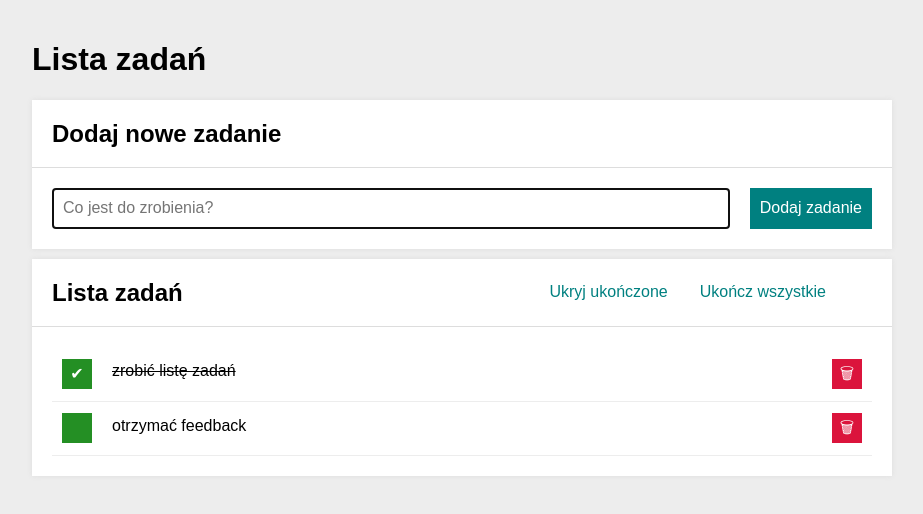
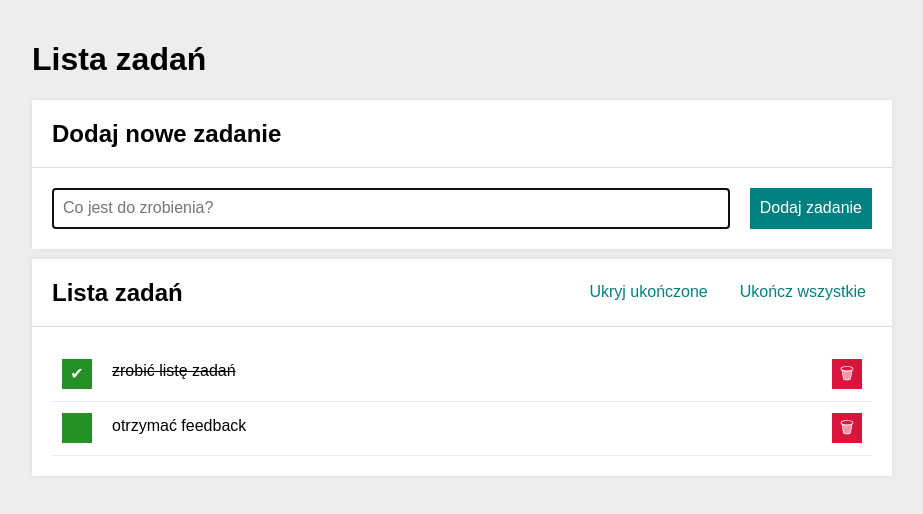
Before and after one commit to WoytekMig/taskList, a plain HTML site: page index.html in a window 1280 px wide. Shown: the whole page, without its empty margins (178-1101 px from the left). Drawn offline with nearby package versions, Linux system fonts and the light colour scheme.

Commit message:
little change in css

```diff
--- a/css/section.css
+++ b/css/section.css
@@ -1,6 +1,6 @@
 .section {
     display: grid;
-    grid-template-columns: 1fr auto auto;
+    grid-template-columns: 1fr auto;
     grid-gap: 20px;
     justify-content: space-between;
     align-items: center;
```
